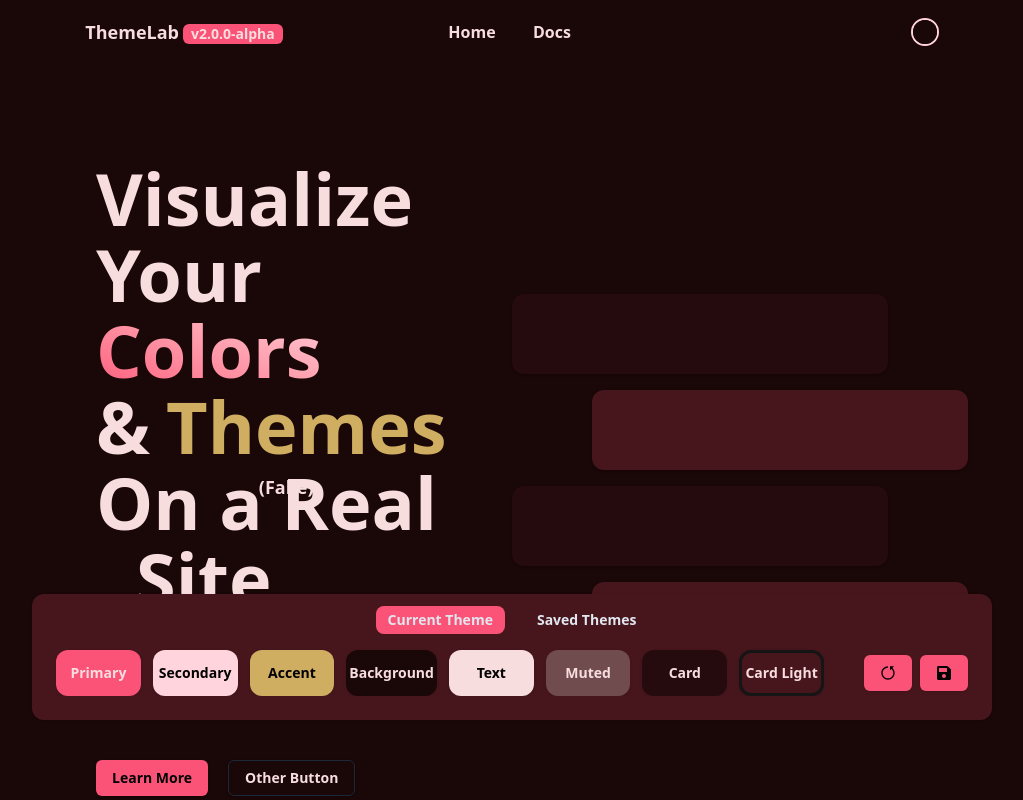
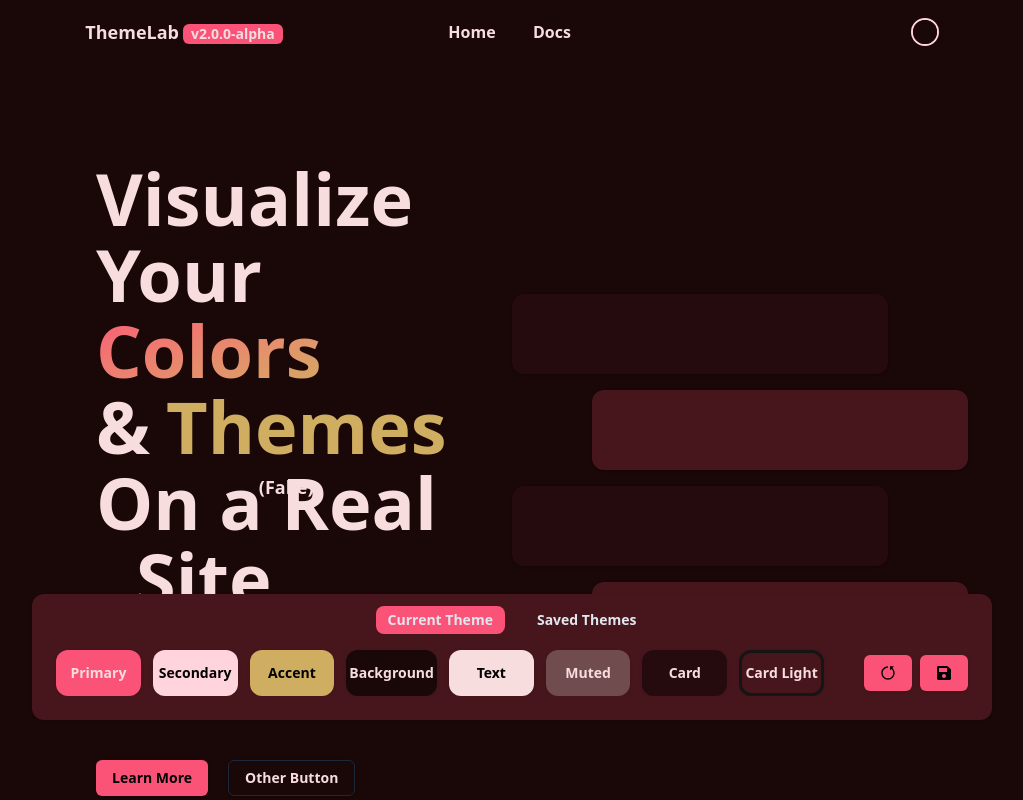
Before and after one commit to RevenantEverest/themelab, a React (Vite) app: page / in a window 1280 px wide. Shown: the top 800 px of the page, without its empty margins (128-1151 px from the left). Built offline with nearby package versions, Linux system fonts and the light colour scheme.

Commit message:
Change text gradient in home page header

```diff
--- a/src/routes/index.tsx
+++ b/src/routes/index.tsx
@@ -17,7 +17,7 @@ function Index() {
                         <h1 className="font-bold text-4xl md:text-7xl leading-12 md:leading-19">
                             Visualize Your
                             <br />
-                            <span className="bg-gradient-to-tr from-primary to-secondary bg-clip-text text-transparent">Colors</span> &
+                            <span className="bg-gradient-to-br from-primary to-accent bg-clip-text text-transparent">Colors</span> &
                             <span className="ml-4 text-accent">Themes</span>
                             <br />
                             On a <span className="relative mr-10">Real <span className="text-sm md:text-lg absolute top-1 md:top-5 -right-8">(Fake)</span></span>Site
```
